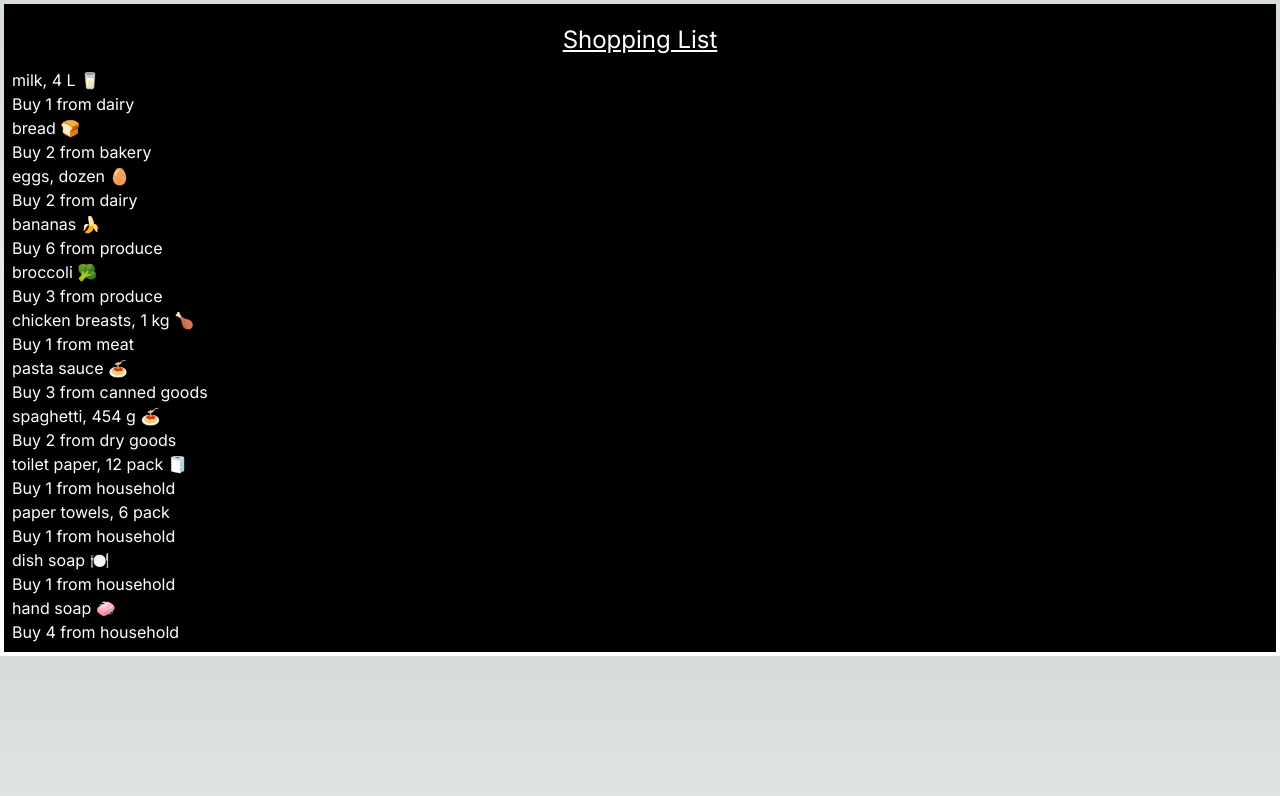
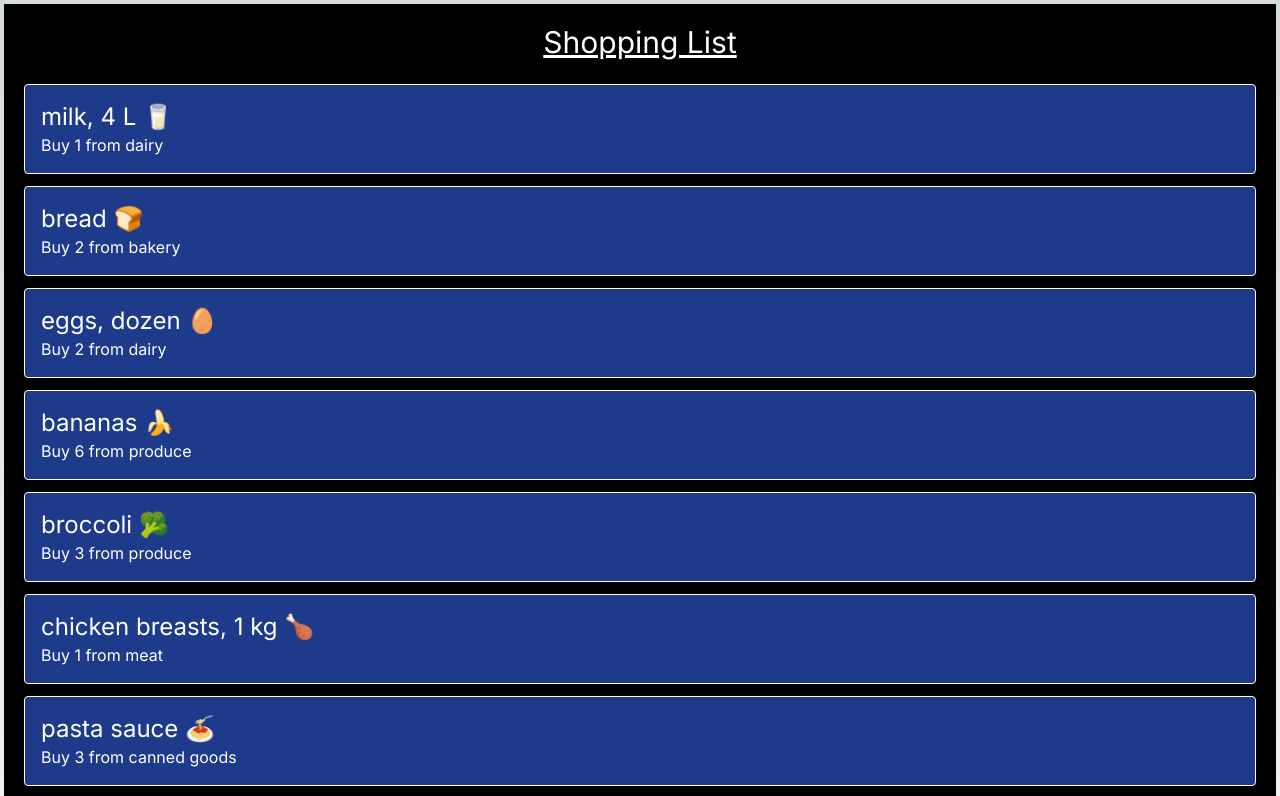
Before and after one commit to karmdesai13/cprg306-assignments, a Next.js app: page /week3 in a window 1280 px wide. Shown: the top 796 px of the page. Built offline with nearby package versions, Linux system fonts and the light colour scheme.

Commit message:
item.js updated with tailwind css

```diff
--- a/app/week3/item.js
+++ b/app/week3/item.js
@@ -1,7 +1,7 @@
 export default function Item({ name,quantity,category}) {
     return (
-        <div>
-            <h1>{name}</h1>
+        <div className="bg-blue-900 border border-white rounded m-3 p-4">
+            <h1 className="text-2xl text-white">{name}</h1>
             <p> Buy {quantity} from {category}</p>
         </div>
     );
--- a/app/week3/page.js
+++ b/app/week3/page.js
@@ -3,7 +3,7 @@ import ItemList from "./item-list";
 export default function Page() {
     return (
         <div className="bg-black text-white p-2  m-1">
-            <h1 className="text-2xl text-center underline p-3">Shopping List</h1>
+            <h1 className="text-3xl text-center underline p-3">Shopping List</h1>
             <ItemList />
 
         </div>
```
